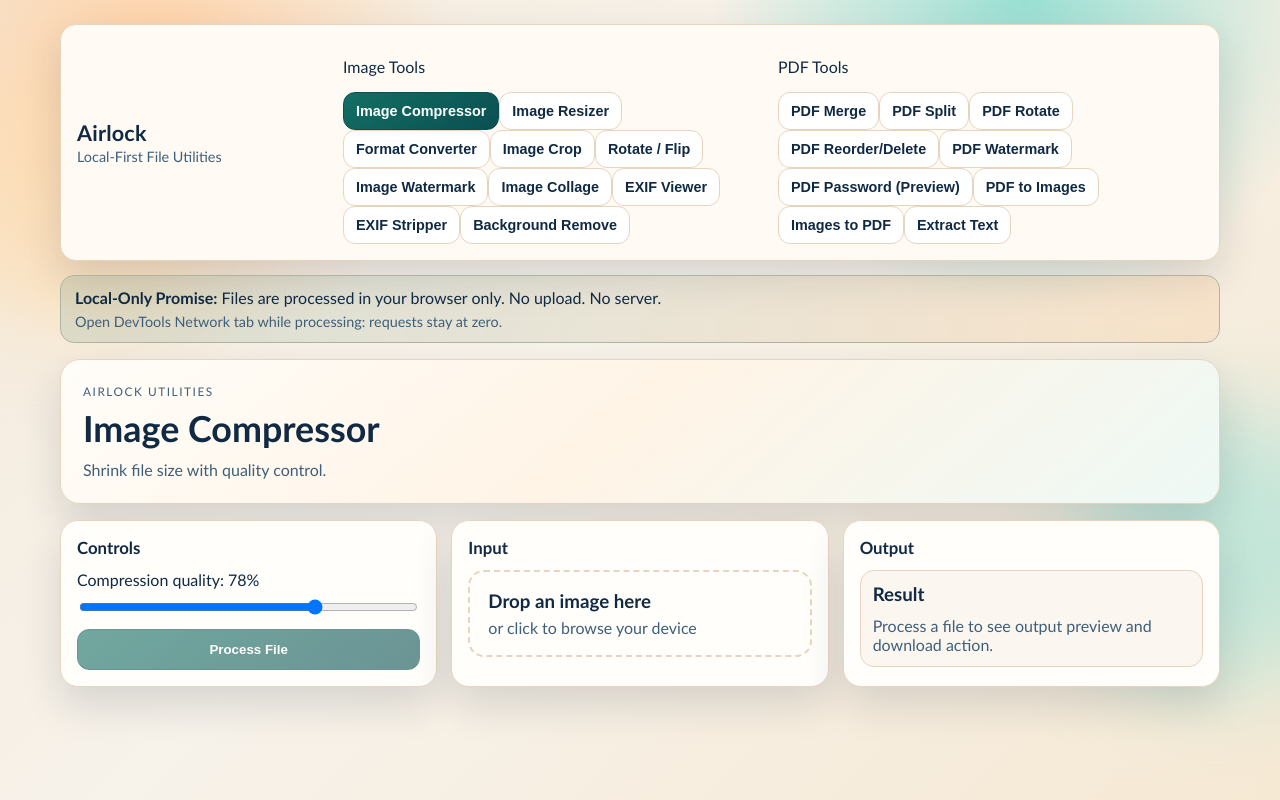
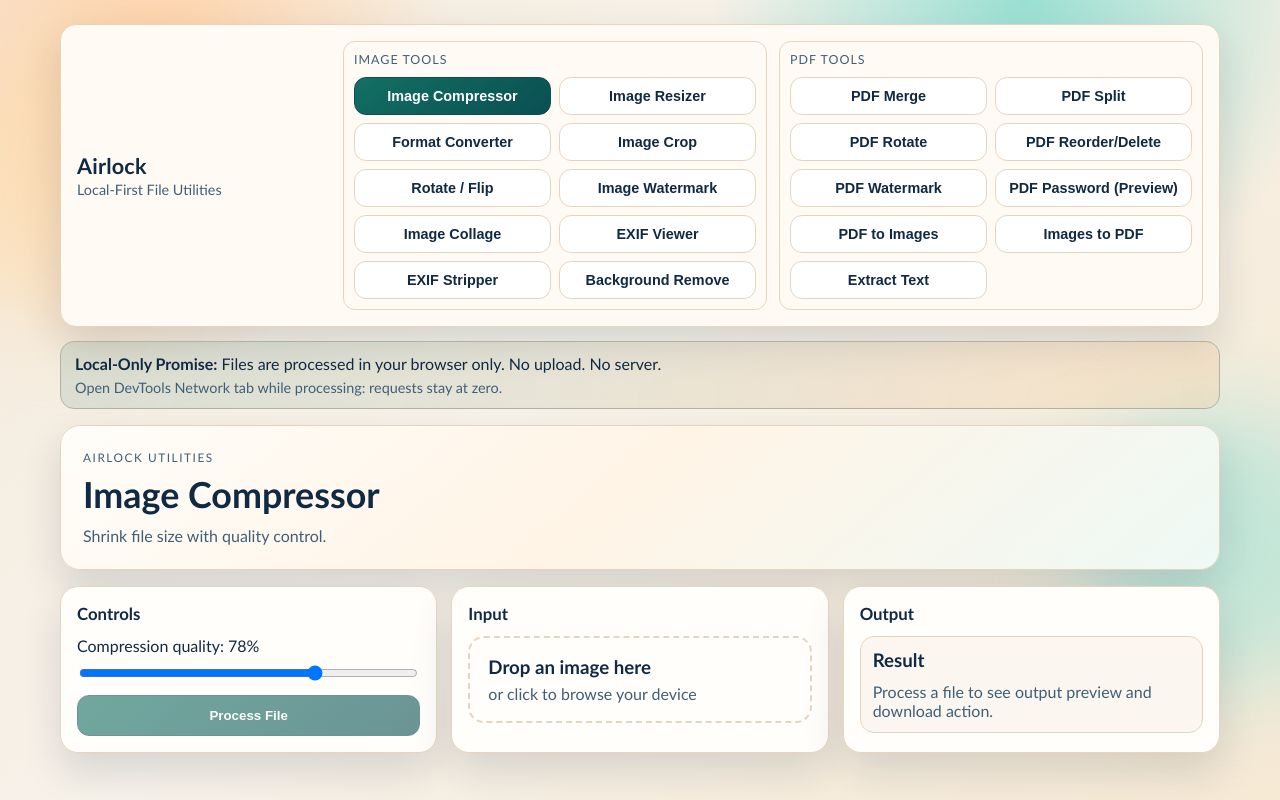
Before and after one commit to starrylight90/airlock, a React (Vite) app: page / in a window 1280 px wide. Built offline with nearby package versions, Linux system fonts and the light colour scheme.

Commit message:
test(image): add crop exif and background-removal workflow checks

```diff
--- a/src/index.css
+++ b/src/index.css
@@ -100,9 +100,28 @@
 
 .tool-switcher {
   display: grid;
-  grid-template-columns: repeat(auto-fit, minmax(150px, 1fr));
-  gap: 10px;
+  grid-template-columns: repeat(2, minmax(240px, 1fr));
+  gap: 12px;
   width: min(860px, 100%);
+}
+
+.tool-group {
+  margin: 0;
+  padding: 10px;
+  border: 1px solid var(--line);
+  border-radius: 12px;
+  display: grid;
+  grid-template-columns: repeat(auto-fit, minmax(140px, 1fr));
+  gap: 8px;
+}
+
+.tool-group-title {
+  grid-column: 1 / -1;
+  margin: 0 0 2px;
+  font-size: 0.78rem;
+  text-transform: uppercase;
+  letter-spacing: 0.08em;
+  color: var(--ink-soft);
 }
 
 .tool-switcher button {
```
Also changed, not shown: 2 other files (tests, documents, lock files or other folders).
